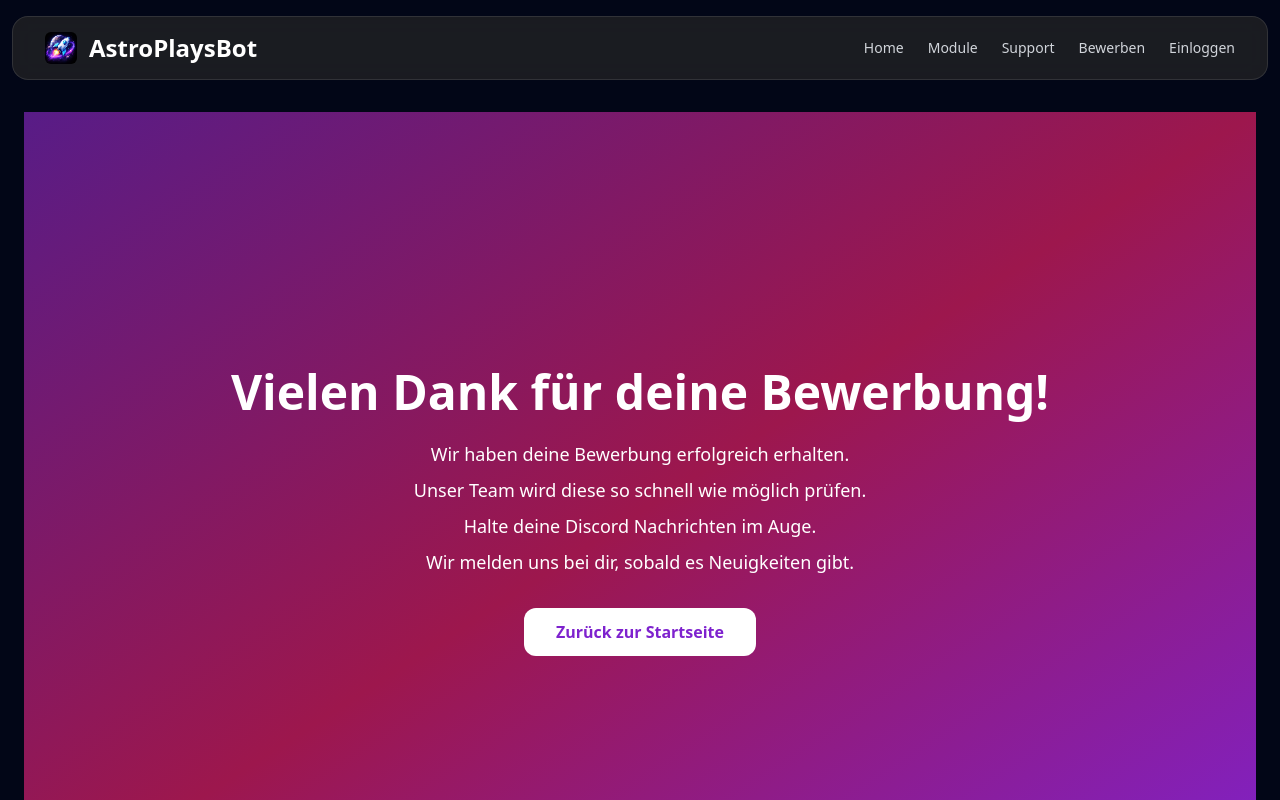
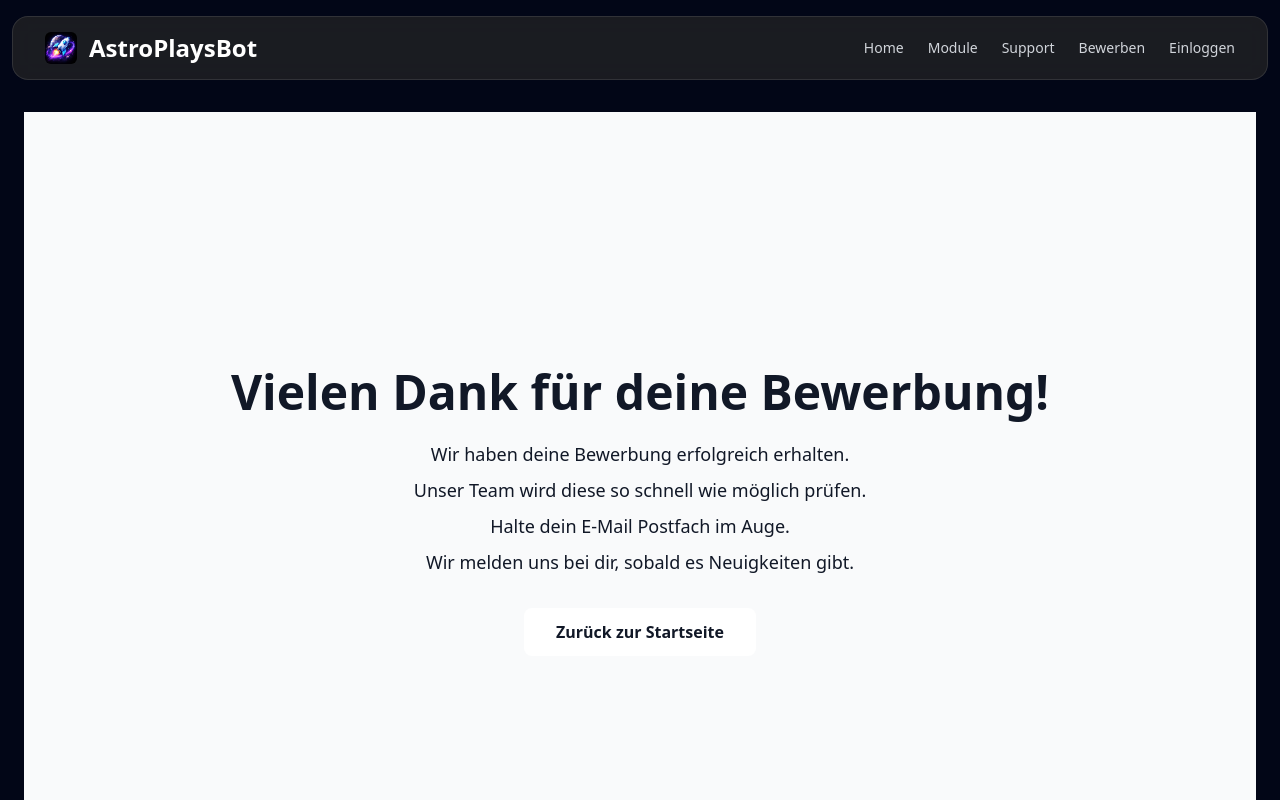
Before and after one commit to AstroPlaysBot/information, a Next.js app: page /apply/advertised in a window 1280 px wide. Shown: the top 800 px of the page. Built offline with nearby package versions, Linux system fonts and the light colour scheme.

Commit message:
Update page.tsx

```diff
--- a/src/app/apply/advertised/page.tsx
+++ b/src/app/apply/advertised/page.tsx
@@ -2,21 +2,53 @@
 'use client';
 
 import { useRouter } from 'next/navigation';
+import { useEffect, useState } from 'react';
 
 export default function AdvertisedPage() {
   const router = useRouter();
+  const [toastMessage, setToastMessage] = useState<string | null>(null);
+
+  // Prüfen, ob ein Fehler von /apply/[role] gesetzt wurde
+  useEffect(() => {
+    const stored = sessionStorage.getItem('apply_error_toast');
+    if (stored) {
+      const data = JSON.parse(stored);
+      if (data.message) setToastMessage(data.message);
+      sessionStorage.removeItem('apply_error_toast');
+    }
+  }, []);
+
+  // Auto-dismiss nach 10 Sekunden
+  useEffect(() => {
+    if (!toastMessage) return;
+    const timer = setTimeout(() => setToastMessage(null), 10000);
+    return () => clearTimeout(timer);
+  }, [toastMessage]);
 
   return (
-    <div className="min-h-screen flex flex-col items-center justify-center bg-gradient-to-br from-purple-900 via-pink-800 to-purple-700 text-white px-6 py-20 text-center">
-      <h1 className="text-5xl font-bold mb-6">Vielen Dank für deine Bewerbung!</h1>
+    <div className="min-h-screen flex flex-col items-center justify-center bg-gray-50 text-gray-900 px-6 py-20 text-center relative">
+      {/* Toast */}
+      {toastMessage && (
+        <div className="absolute top-6 left-1/2 transform -translate-x-1/2 bg-gray-200 text-gray-900 px-6 py-4 rounded-lg shadow-md flex items-center justify-between max-w-md w-full">
+          <span>{toastMessage}</span>
+          <button
+            onClick={() => setToastMessage(null)}
+            className="ml-4 font-bold text-gray-600 hover:text-gray-800"
+          >
+            ×
+          </button>
+        </div>
+      )}
+
+      <h1 className="text-4xl sm:text-5xl font-bold mb-6">Vielen Dank für deine Bewerbung!</h1>
       <p className="mb-2 text-lg">Wir haben deine Bewerbung erfolgreich erhalten.</p>
       <p className="mb-2 text-lg">Unser Team wird diese so schnell wie möglich prüfen.</p>
-      <p className="mb-2 text-lg">Halte deine Discord Nachrichten im Auge.</p>
+      <p className="mb-2 text-lg">Halte dein E-Mail Postfach im Auge.</p>
       <p className="mb-8 text-lg">Wir melden uns bei dir, sobald es Neuigkeiten gibt.</p>
 
       <button
         onClick={() => router.push('/')}
-        className="bg-white text-purple-700 font-bold py-3 px-8 rounded-xl hover:bg-gray-200 transition-colors"
+        className="bg-white text-gray-900 font-semibold py-3 px-8 rounded-lg hover:bg-gray-100 transition-colors"
       >
         Zurück zur Startseite
       </button>
```
